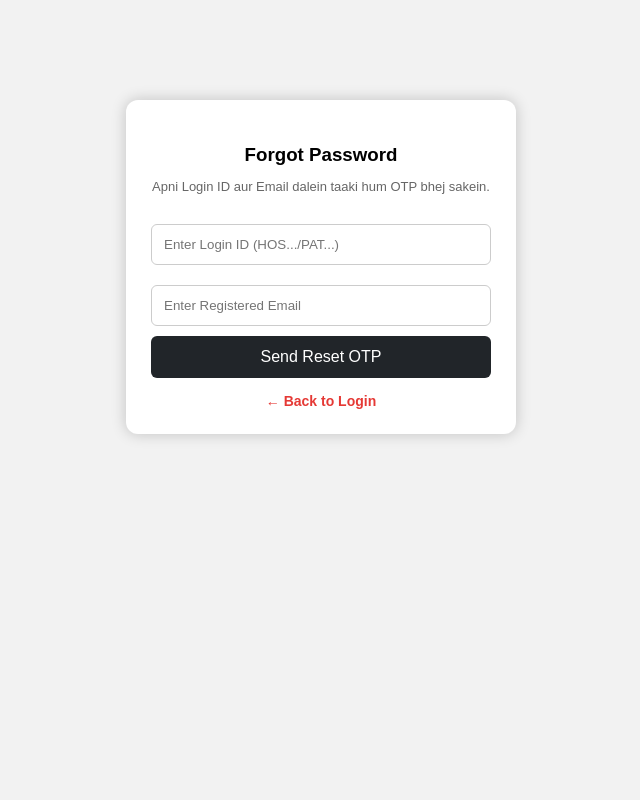
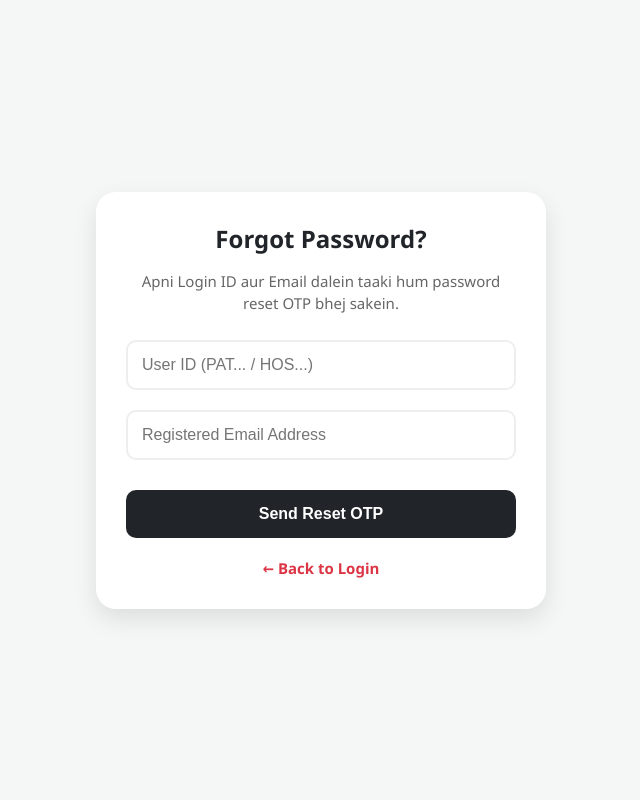
Before and after one commit to hp619/HP, a Flask app: page /forgot-password in a window 1280 px wide. Shown: the whole page, without its empty margins (319-959 px from the left). Run offline with Flask 3, Linux system fonts and the light colour scheme.

Commit message:
Update forgot_password.html

```diff
--- a/templates/forgot_password.html
+++ b/templates/forgot_password.html
@@ -1,16 +1,84 @@
 <!DOCTYPE html>
-<html>
+<html lang="en">
 <head>
+    <meta charset="UTF-8">
+    <meta name="viewport" content="width=device-width, initial-scale=1.0">
     <title>Forgot Password</title>
     <style>
-        body { font-family: Arial; background: #f2f2f2; }
-        .card { width: 340px; background: white; padding: 25px; margin: 100px auto; border-radius: 12px; box-shadow: 0 0 15px rgba(0,0,0,0.2); text-align: center; }
-        h3 { margin-bottom: 10px; }
-        p { font-size: 13px; color: #666; margin-bottom: 20px; }
-        input { width: 100%; padding: 12px; margin: 10px 0; border: 1px solid #ccc; border-radius: 6px; box-sizing: border-box; }
-        button { width: 100%; padding: 12px; background: #212529; color: white; border: none; border-radius: 6px; cursor: pointer; font-size: 16px; }
-        .back { display: block; margin-top: 15px; font-size: 14px; text-decoration: none; color: #e53935; font-weight: bold; }
-        .alert { background: #f8d7da; color: #721c24; padding: 10px; border-radius: 5px; margin-bottom: 15px; font-size: 13px; }
+        * { box-sizing: border-box; margin: 0; padding: 0; }
+        body {
+            font-family: 'Segoe UI', Tahoma, Geneva, Verdana, sans-serif;
+            background: #f4f7f6;
+            display: flex;
+            align-items: center;
+            justify-content: center;
+            min-height: 100vh;
+            padding: 20px;
+        }
+        .card {
+            width: 100%;
+            max-width: 450px; /* Desktop par limit rakhega */
+            background: white;
+            padding: 30px;
+            border-radius: 20px;
+            box-shadow: 0 10px 25px rgba(0,0,0,0.1);
+            text-align: center;
+        }
+        h3 { color: #212529; margin-bottom: 15px; font-size: 24px; }
+        p { font-size: 15px; color: #666; margin-bottom: 25px; line-height: 1.5; }
+
+        .form-group { margin-bottom: 20px; text-align: left; }
+        label { display: block; margin-bottom: 8px; font-weight: 600; color: #444; font-size: 14px; }
+
+        input {
+            width: 100%;
+            padding: 14px;
+            border: 2px solid #eee;
+            border-radius: 10px;
+            font-size: 16px;
+            transition: 0.3s;
+            outline: none;
+        }
+        input:focus { border-color: #212529; background: #fafafa; }
+
+        button {
+            width: 100%;
+            padding: 15px;
+            background: #212529;
+            color: white;
+            border: none;
+            border-radius: 10px;
+            cursor: pointer;
+            font-size: 16px;
+            font-weight: bold;
+            margin-top: 10px;
+            transition: 0.3s;
+        }
+        button:hover { background: #333; transform: translateY(-2px); }
+
+        .back {
+            display: inline-block;
+            margin-top: 20px;
+            font-size: 15px;
+            text-decoration: none;
+            color: #dc3545;
+            font-weight: 600;
+        }
+        .alert {
+            background: #fff3cd;
+            color: #856404;
+            padding: 12px;
+            border-radius: 8px;
+            margin-bottom: 20px;
+            font-size: 14px;
+            border: 1px solid #ffeeba;
+        }
+
+        /* Mobile adjustment */
+        @media (max-width: 480px) {
+            .card { padding: 20px; border-radius: 15px; }
+            h3 { font-size: 20px; }
+        }
     </style>
 </head>
 <body>
@@ -18,17 +86,21 @@
     {% with messages = get_flashed_messages() %}
       {% if messages %}
         {% for message in messages %}
-          <div class="alert">{{ message }}</div>
+          <div class="alert"><i class="fa fa-info-circle"></i> {{ message }}</div>
         {% endfor %}
       {% endif %}
     {% endwith %}
 
-    <h3>Forgot Password</h3>
-    <p>Apni Login ID aur Email dalein taaki hum OTP bhej sakein.</p>
+    <h3>Forgot Password?</h3>
+    <p>Apni Login ID aur Email dalein taaki hum password reset OTP bhej sakein.</p>
 
     <form method="POST">
-        <input type="text" name="user_id" placeholder="Enter Login ID (HOS.../PAT...)" required>
-        <input type="email" name="email" placeholder="Enter Registered Email" required>
+        <div class="form-group">
+            <input type="text" name="user_id" placeholder="User ID (PAT... / HOS...)" required>
+        </div>
+        <div class="form-group">
+            <input type="email" name="email" placeholder="Registered Email Address" required>
+        </div>
         <button type="submit">Send Reset OTP</button>
     </form>
 
```
